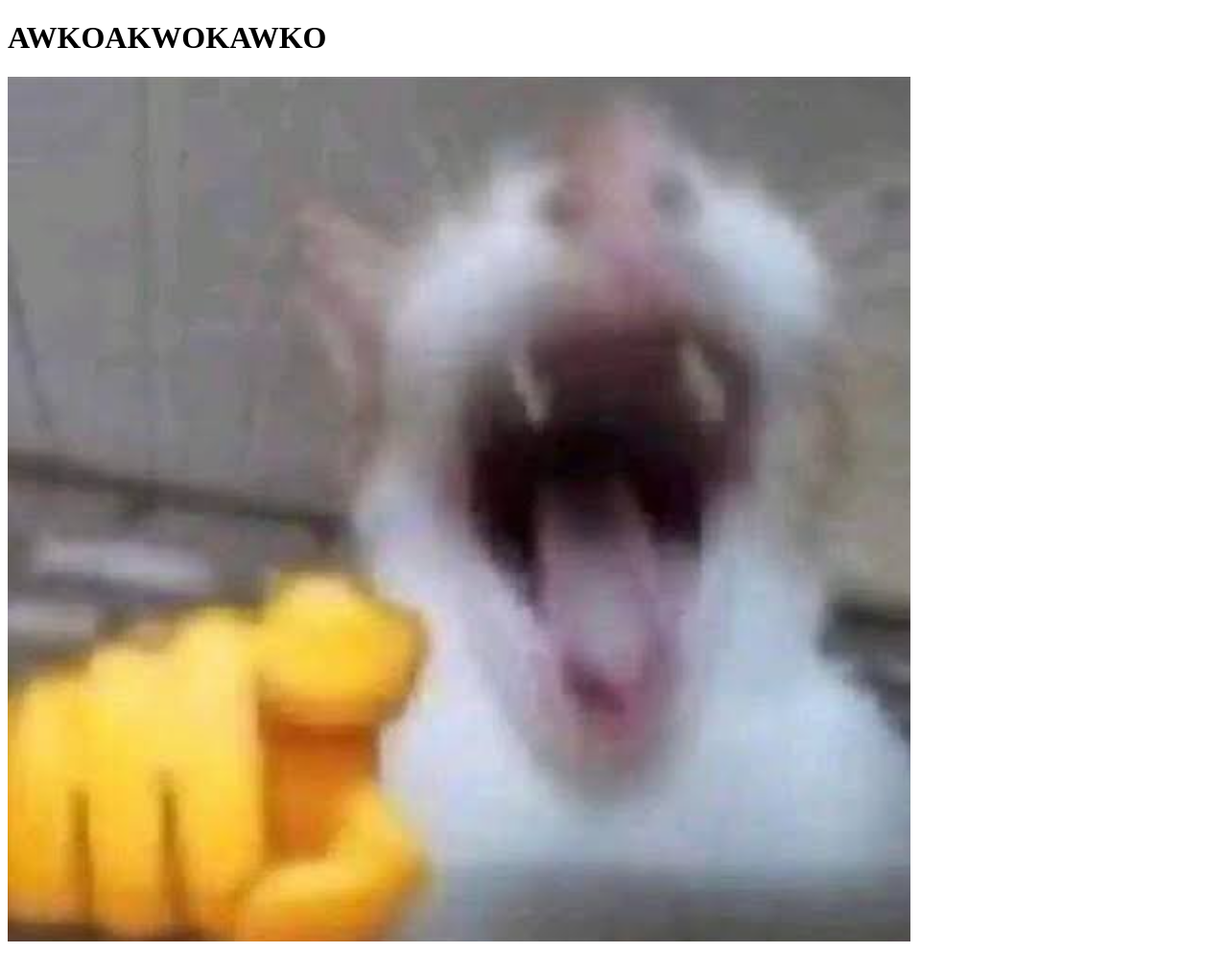
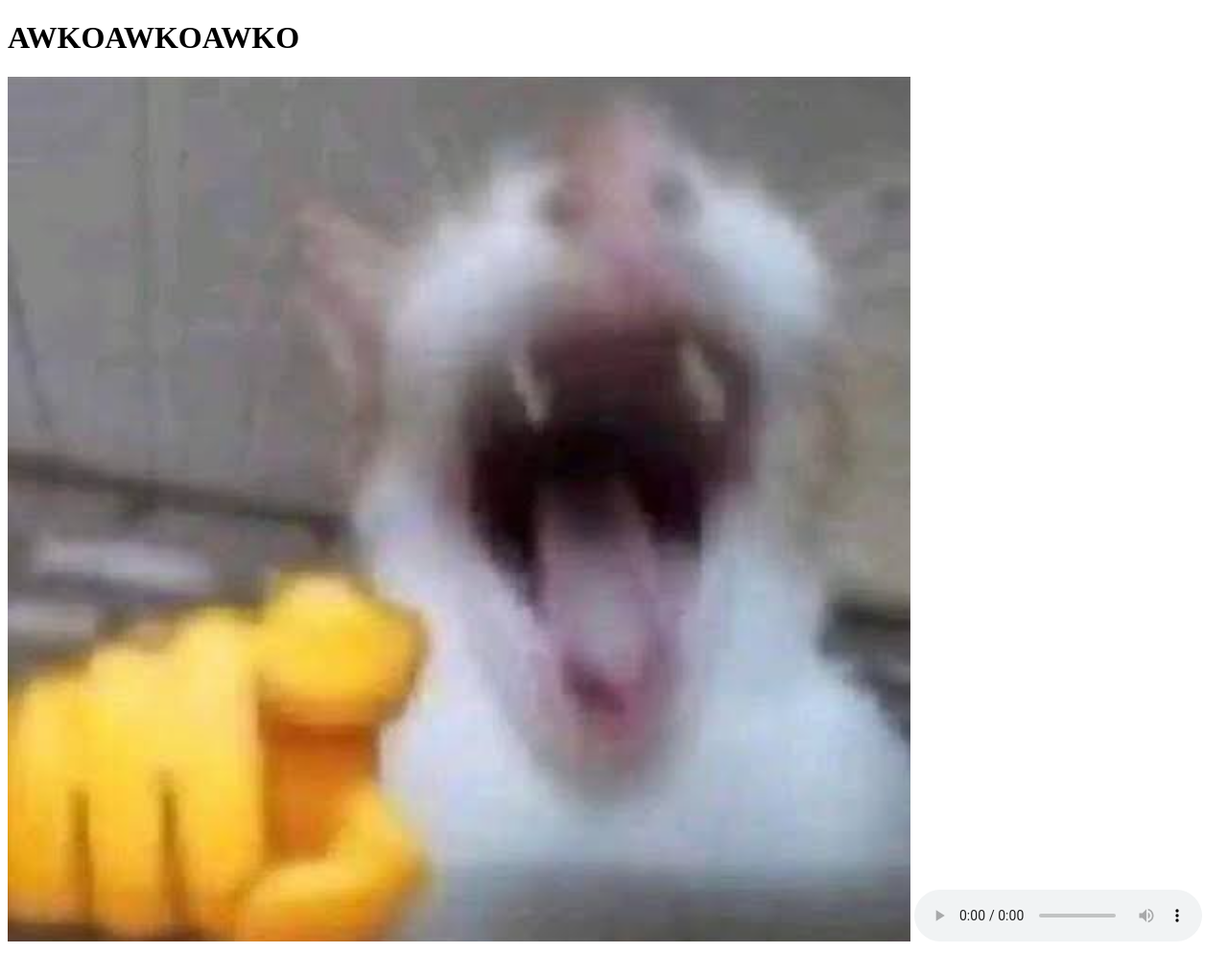
Before and after one commit to j729/j729.github.io, a plain HTML site: page page2.html in a window 1280 px wide. Shown: the whole page at 96% size. Drawn offline with Linux system fonts and the light colour scheme.

Commit message:
Update page2.html

```diff
--- a/page2.html
+++ b/page2.html
@@ -2,8 +2,8 @@
 
 <html>
   <body>
-    <h1>AWKOAKWOKAWKO</h1>
-    <img src="azura/129.png">
-      <audio autoplay src="azura/asd.mp3>
+    <h1><strong>AWKOAWKOAWKO</strong></h1>
+    <img src="Azura/129.png">
+    <audio controls autoplay src="Azura/asd.mp3"></audio>
   </body>
 </html>
```
